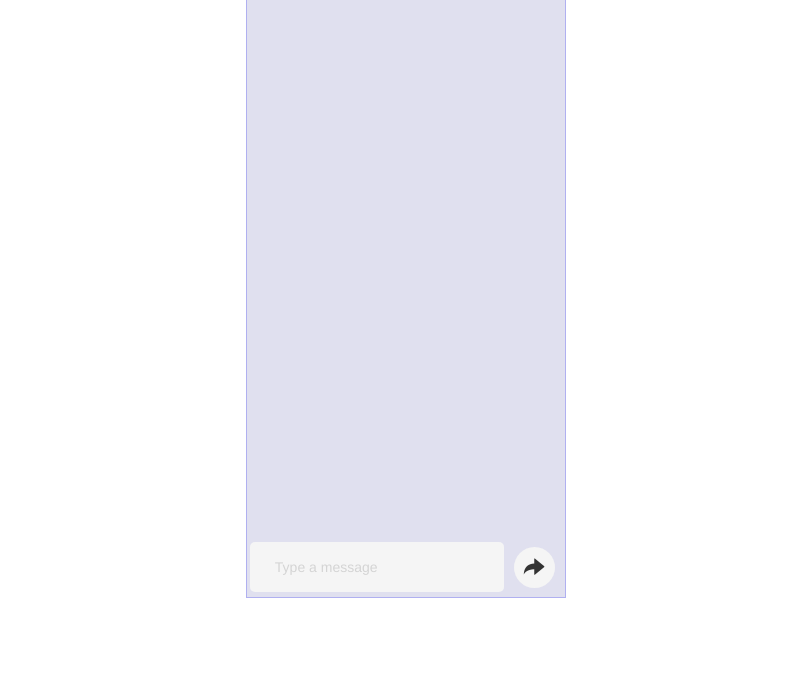
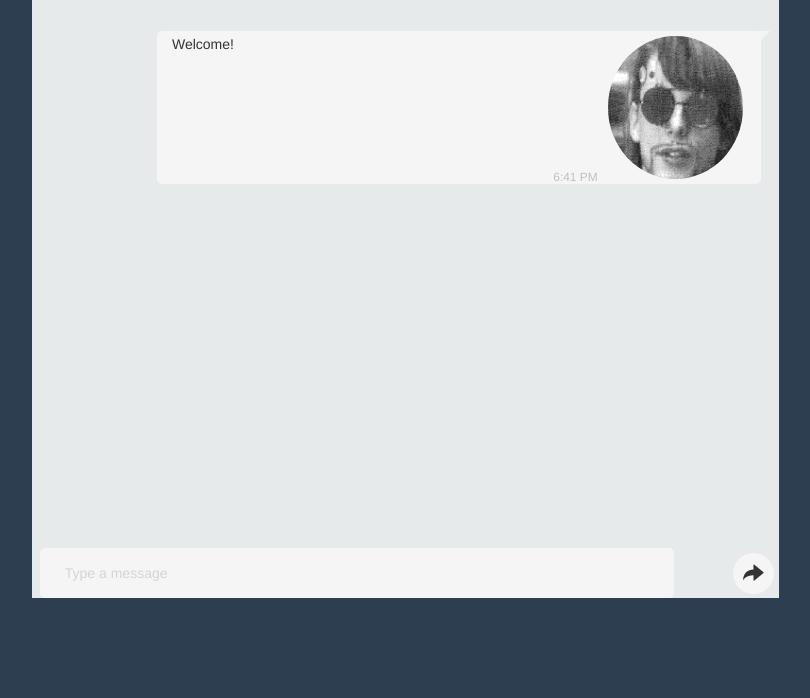
Before and after one commit to poldi2015/chat-app, a plain HTML site: page chat-app/frontend/index.html in a window 1280 px wide. Shown: the part 102-800 px from the top of the page, without its empty margins (181-991 px from the left). Drawn offline with nearby package versions, Linux system fonts and the light colour scheme.

Commit message:
Cleaned up frontend

```diff
--- a/chat-app/frontend/app.css
+++ b/chat-app/frontend/app.css
@@ -1,102 +1,172 @@
-.mytext{
-    border:0;padding:10px;background:whitesmoke;
+.body {
+    background: #2c3e50;
 }
-.text{
-    width:75%;display:flex;flex-direction:column;
+
+.header {
+    padding   : 10px;
+    font-size : 15pt;
+    background: whitesmoke;
 }
-.text > p:first-of-type{
-    width:100%;margin-top:2px;margin-bottom:auto;line-height: 13px;font-size: 14px;
+
+.entry {
+    background:whitesmoke;
 }
-.text > p:last-of-type{
-    width:100%;text-align:right;color:silver;margin-bottom:-7px;margin-top:auto;
+
+.mytext {
+    border    : 0;
+    padding   : 10px;
+    background: whitesmoke;
 }
-.text-l{
-    float:left;padding-right:10px;padding-top:5px;
+
+.button {
+    padding: 5px;
 }
-.text-r{
-    float:right;padding-left:10px;
+
+.text {
+    width         : 75%;
+    display       : flex;
+    flex-direction: column;
 }
-.avatar{
-    display:flex;
-    justify-content:center;
-    align-items:center;
-    width:25%;
-    float:left;
-    padding-right:10px;
+
+.text>p:first-of-type {
+    width        : 100%;
+    margin-top   : 2px;
+    margin-bottom: auto;
+    line-height  : 13px;
+    font-size    : 14px;
 }
-.macro{
-    margin-top:5px;width:85%;border-radius:5px;padding:5px;display:flex;
+
+.text>p:last-of-type {
+    width        : 100%;
+    text-align   : right;
+    color        : silver;
+    margin-bottom: -7px;
+    margin-top   : auto;
 }
-.msj-rta{
-    float:right;background:whitesmoke;
+
+.text-l {
+    float        : left;
+    padding-right: 10px;
+    padding-top  : 5px;
 }
-.msj{
-    float:left;background:white;
+
+.text-r {
+    float       : right;
+    padding-left: 10px;
 }
-.frame{
-    background:#e0e0ef;
-    height:650px;
-    overflow:hidden;
-    padding: 0;
-    margin-top:50px;
-    border-width:1px;
-    border-color: #b0b0f0;
-    border-style: solid;
+
+.avatar {
+    display        : flex;
+    justify-content: center;
+    align-items    : center;
+    width          : 25%;
+    float          : left;
+    padding-right  : 10px;
 }
-.frame > div:last-of-type{
-    position:absolute;bottom:0;width:100%;display:flex;
+
+.macro {
+    margin-top   : 5px;
+    width        : 85%;
+    border-radius: 5px;
+    padding      : 5px;
+    display      : flex;
 }
-body > div > div > div:nth-child(2) > span{
-    background: whitesmoke;padding: 10px;font-size: 21px;border-radius: 50%;
+
+.msj-rta {
+    float     : right;
+    background: whitesmoke;
 }
-body > div > div > div.msj-rta.macro{
-    margin:auto;margin-left:1%;
+
+.msj {
+    float     : left;
+    background: white;
 }
+
+.frame {
+    background: #e6eaea;
+    height    : 650px;
+    overflow  : hidden;
+    padding   : 0;
+    margin-top: 50px;
+}
+
+.frame>div:last-of-type {
+    position: absolute;
+    bottom  : 0;
+    width   : 100%;
+    display : flex;
+}
+
+body>div>div>div:nth-child(2)>span {
+    background   : whitesmoke;
+    padding      : 10px;
+    font-size    : 21px;
+    border-radius: 50%;
+}
+
+body>div>div>div.msj-rta.macro {
+    margin     : auto;
+    margin-left: 1%;
+}
+
 ul {
-    width:100%;
+    width          : 100%;
     list-style-type: none;
-    padding:18px;
-    position:absolute;
-    bottom:47px;
-    display:flex;
-    flex-direction: column;
-    top:0;
-    overflow-y:scroll;
+    padding        : 18px;
+    position       : absolute;
+    bottom         : 47px;
+    display        : flex;
+    flex-direction : column;
+    top            : 40px;
+    overflow-y     : scroll;
+    margin-top     : 20px;
+    margin-bottom  : 20px;
 }
-.msj:before{
-    width: 0;
-    height: 0;
-    content:"";
-    top:-5px;
-    left:-14px;
-    position:relative;
+
+.msj:before {
+    width       : 0;
+    height      : 0;
+    content     : "";
+    top         : -5px;
+    left        : -14px;
+    position    : relative;
     border-style: solid;
     border-width: 0 13px 13px 0;
     border-color: transparent #ffffff transparent transparent;
 }
-.msj-rta:after{
-    width: 0;
-    height: 0;
-    content:"";
-    top:-5px;
-    left:14px;
-    position:relative;
+
+.msj-rta:after {
+    width       : 0;
+    height      : 0;
+    content     : "";
+    top         : -5px;
+    left        : 14px;
+    position    : relative;
     border-style: solid;
     border-width: 13px 13px 0 0;
     border-color: whitesmoke transparent transparent transparent;
 }
-input:focus{
+
+input:focus {
     outline: none;
 }
-::-webkit-input-placeholder { /* Chrome/Opera/Safari */
+
+::-webkit-input-placeholder {
+    /* Chrome/Opera/Safari */
     color: #d4d4d4;
 }
-::-moz-placeholder { /* Firefox 19+ */
+
+::-moz-placeholder {
+    /* Firefox 19+ */
     color: #d4d4d4;
 }
-:-ms-input-placeholder { /* IE 10+ */
+
+:-ms-input-placeholder {
+    /* IE 10+ */
     color: #d4d4d4;
 }
-:-moz-placeholder { /* Firefox 18- */
+
+:-moz-placeholder {
+    /* Firefox 18- */
     color: #d4d4d4;
 }
--- a/chat-app/frontend/app.js
+++ b/chat-app/frontend/app.js
@@ -1,3 +1,5 @@
+var backendURL = 'wss://y0klom01si.execute-api.eu-west-1.amazonaws.com/Prod';
+
 var me = {};
 me.avatar = "./berni.gif";
 
@@ -11,79 +13,73 @@ function formatAMPM(date) {
     var ampm = hours >= 12 ? 'PM' : 'AM';
     hours = hours % 12;
     hours = hours ? hours : 12; // the hour '0' should be '12'
-    minutes = minutes < 10 ? '0'+minutes : minutes;
+    minutes = minutes < 10 ? '0' + minutes : minutes;
     var strTime = hours + ':' + minutes + ' ' + ampm;
     return strTime;
 }
 
-//-- No use time. It is a javaScript effect.
-function insertChat(who, text, time){
-    if (time === undefined){
-        time = 0;
-    }
+function insertChat(who, text) {
     var control = "";
     var date = formatAMPM(new Date());
 
-    if (who == "me"){
+    if (who == "me") {
         control = '<li style="width:100%">' +
             '<div class="msj macro">' +
-                        '<div class="avatar"><img class="img-circle" style="width:100%;" src="'+ me.avatar +'" /></div>' +
+            '<div class="avatar"><img class="img-circle" style="width:100%;" src="' + me.avatar + '" /></div>' +
             '<div class="text text-l">' +
-                                '<p>'+ text +'</p>' +
-                                '<p><small>'+date+'</small></p>' +
+            '<p>' + text + '</p>' +
+            '<p><small>' + date + '</small></p>' +
             '</div>' +
             '</div>' +
             '</li>';
-    }else{
+    } else {
         control = '<li style="width:100%;">' +
             '<div class="msj-rta macro">' +
             '<div class="text text-r">' +
-                                '<p>'+text+'</p>' +
-                                '<p><small>'+date+'</small></p>' +
+            '<p>' + text + '</p>' +
+            '<p><small>' + date + '</small></p>' +
             '</div>' +
-                        '<div class="avatar" style="padding:0px 0px 0px 10px !important"><img class="img-circle" style="width:100%;" src="'+you.avatar+'" /></div>' +
+            '<div class="avatar" style="padding:0px 0px 0px 10px !important"><img class="img-circle" style="width:100%;" src="' + you.avatar + '" /></div>' +
             '</li>';
     }
-    setTimeout(
-        function(){
     $("ul").append(control).scrollTop($("ul").prop('scrollHeight'));
-        }, time);
-
 }
 
-function resetChat(){
+function resetChat() {
     $("ul").empty();
 }
 
-$( document ).ready(function() {
-
-let client = new WebSocket('wss://y0klom01si.execute-api.eu-west-1.amazonaws.com/Prod', 'None');
-
-client.onmessage = function(e) {
-    insertChat("you",e.data);
-}
-
-$("#mytext").keydown( function(e){
-    if (e.which == 13){
-        var text = $(this).val();
-        if (text !== ""){
-            var msg = {
+function sendMessage(client,text) {
+    if (text !== "") {
+        let message = {
             action: "sendmessage",
             data: text
         };
-            client.send(JSON.stringify(msg));
+        client.send(JSON.stringify(message));
+    }
+}
+
+$(document).ready(function () {
+
+    let client = new WebSocket(backendURL, 'None');
+
+    client.onmessage = function (e) {
+        insertChat("you", e.data);
+    }
+
+    $("#mytext").keydown(function (e) {
+        if (e.which == 13) {
+            let text = $(this).val();
+            sendMessage(client,text);
             $(this).val('');
-        }
         }
     });
 
-$('body > div > div > div:nth-child(2) > span').click(function(){
-    $("#mytext").trigger({type: 'keydown', which: 13, keyCode: 13});
+    $('#sendbutton').click(function () {
+        $("#mytext").trigger({ type: 'keydown', which: 13, keyCode: 13 });
     })
 
-//-- Clear Chat
     resetChat();
+
+    insertChat(me, "Welcome!")
 })
-
-
-//-- NOTE: No use time on insertChat.
--- a/chat-app/frontend/index.html
+++ b/chat-app/frontend/index.html
@@ -7,18 +7,21 @@
     <link href="./app.css" rel="stylesheet"></link>
     <script src="./app.js"></script>
 </head>
-<body>
-<div class="col-sm-3 col-sm-offset-4 frame">
+<body class="body">
+<div class="col-md-7 col-md-offset-2 frame">
+    <div class="header">
+        Chat-app
+    </div>
     <ul></ul>
     <div>
         <div class="msj-rta macro">
-            <div class="text text-r" style="background:whitesmoke !important">
+            <div class="text text-r entry">
                 <input id="mytext" class="mytext" placeholder="Type a message"/>
             </div>
 
         </div>
-        <div style="padding:10px;">
-            <span class="glyphicon glyphicon-share-alt"></span>
+        <div class="button">
+            <span id="sendbutton" class="glyphicon glyphicon-share-alt"></span>
         </div>
     </div>
 </div>
```
Lines whose indentation alone changed are shown as unchanged.
